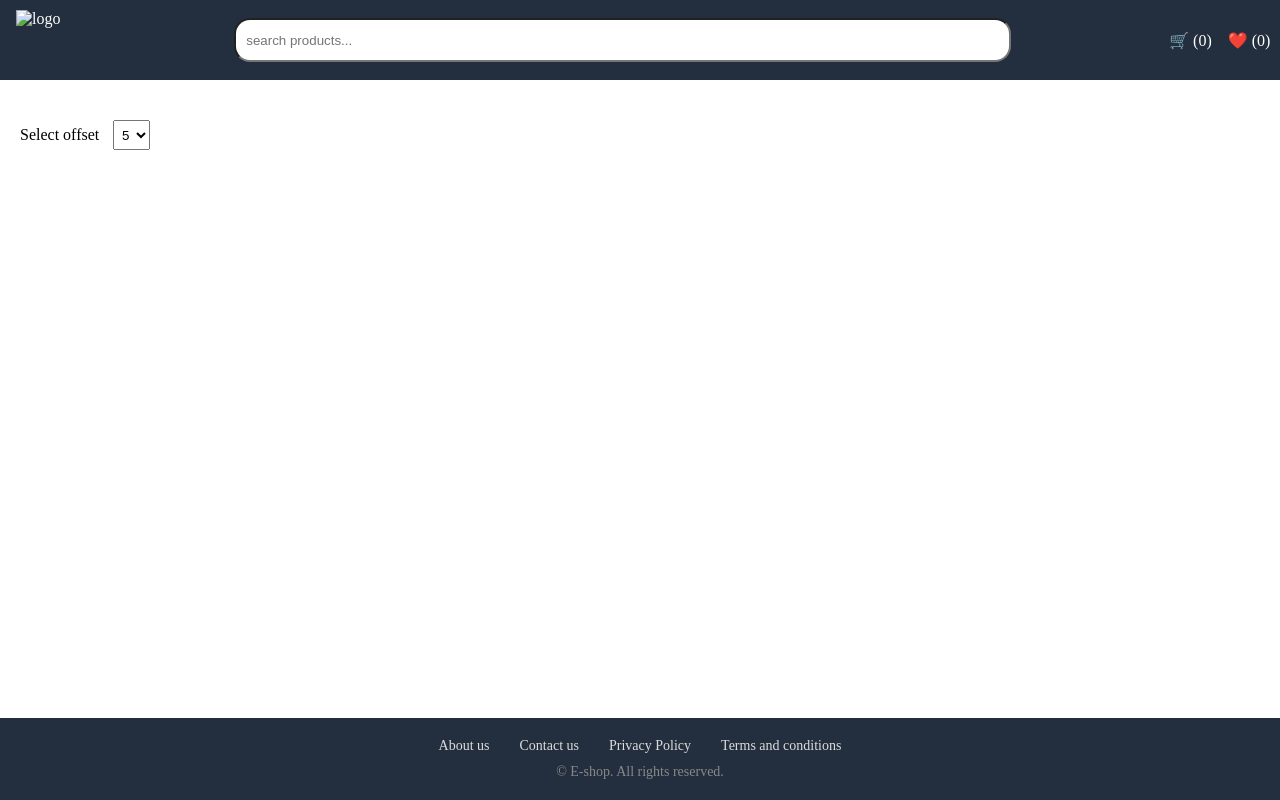
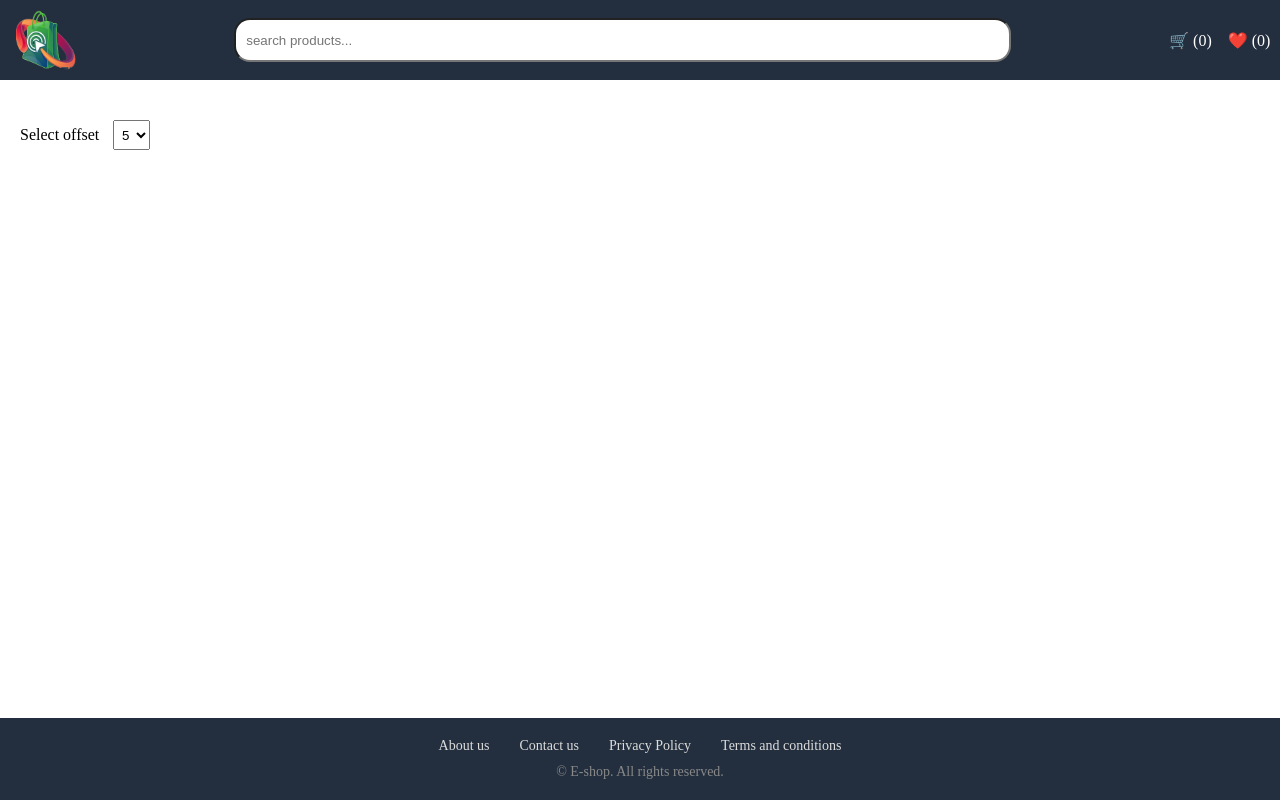
Before and after one commit to Karan-keshri/eCommerce, a plain HTML site: page index.html in a window 1280 px wide. Drawn offline with Linux system fonts and the light colour scheme; no server answers.

Commit message:
moved logo

```diff
--- a/index.html
+++ b/index.html
@@ -9,7 +9,7 @@
 <body>
     <header>
         <div id="header">
-            <img src="../public/logo.png" alt="logo" id="logo" onclick="allProducts()">
+            <img src="./logo.png" alt="logo" id="logo" onclick="allProducts()">
             <input type="text" id="search" placeholder="search products..." >
             <div id="cart-wish">
                 <a style="text-decoration: none; color: white;" href="../Cart/index.html" id="cart">🛒(0)</a>
```
